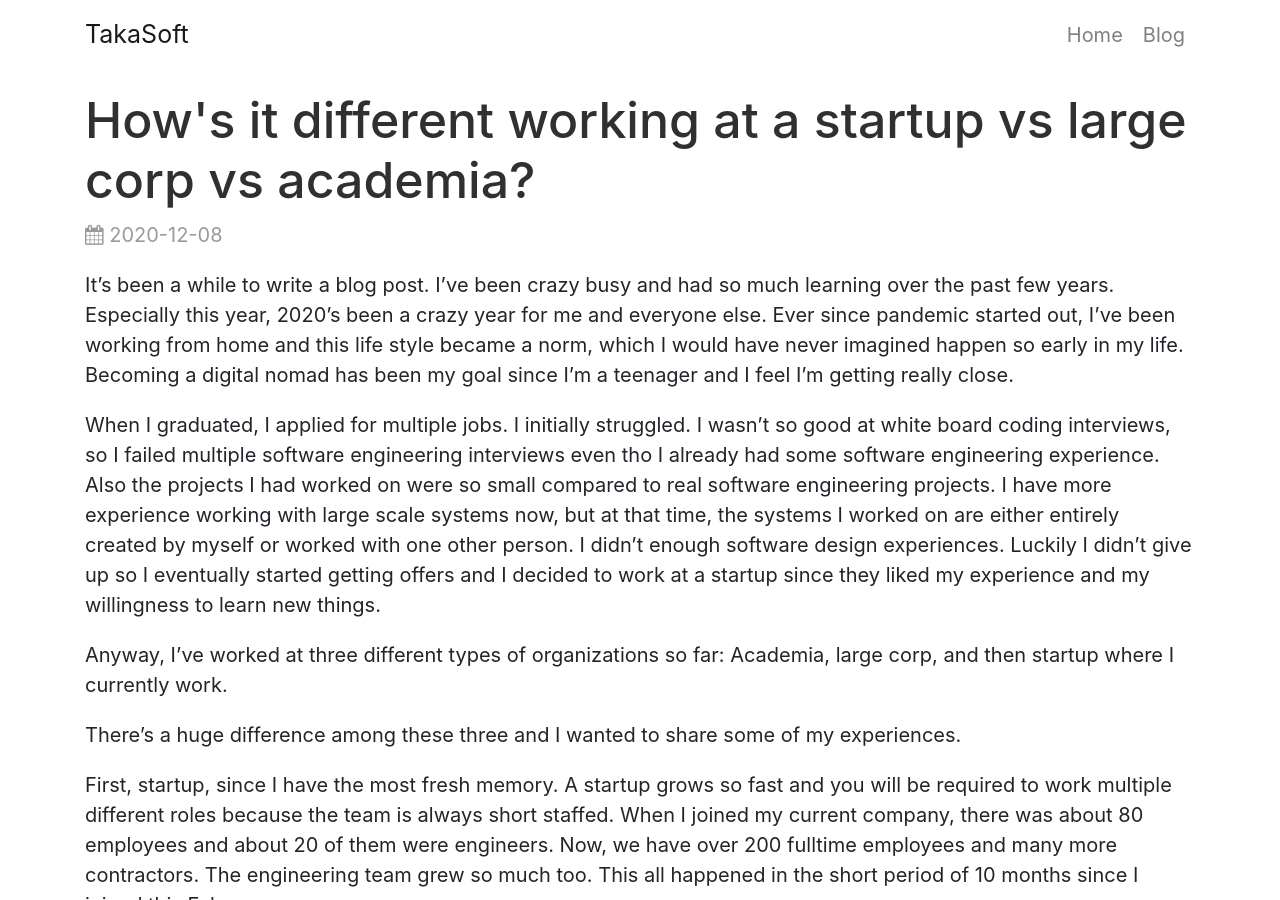
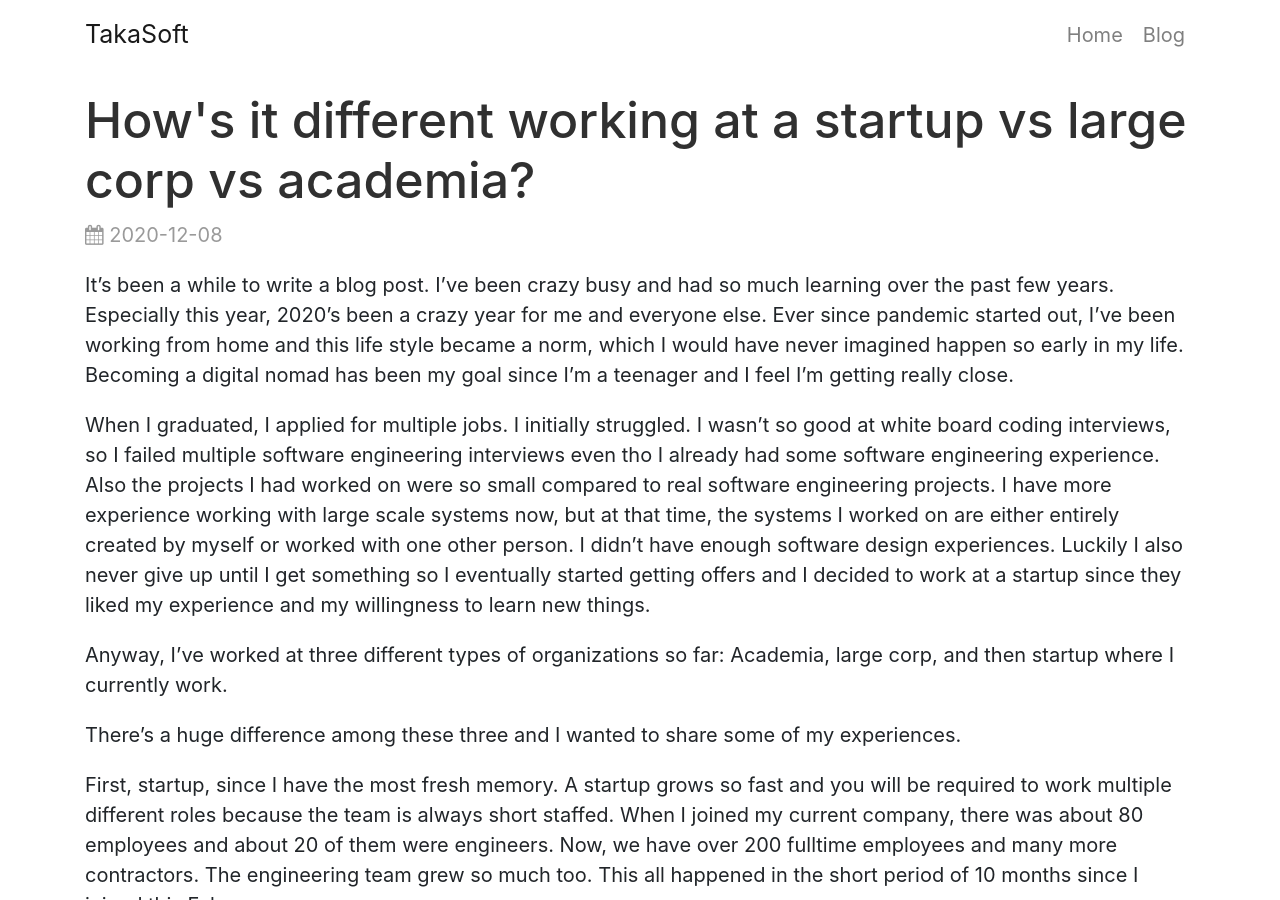
Before and after one commit to takasoft/takasoft.github.io, a Jekyll site: the page built from _posts/2020-12-08-difference-startup-big-corp-academia.md, in a window 1280 px wide and 900 px high. Built offline with Jekyll 4.4.1, drawn with Linux system fonts in a browser that asks for light colours.

Commit message:
update post

```diff
--- a/_posts/2020-12-08-difference-startup-big-corp-academia.md
+++ b/_posts/2020-12-08-difference-startup-big-corp-academia.md
@@ -5,7 +5,7 @@ title: How's it different working at a startup vs large corp vs academia?
 
 It's been a while to write a blog post. I've been crazy busy and had so much learning over the past few years. Especially this year, 2020's been a crazy year for me and everyone else. Ever since pandemic started out, I've been working from home and this life style became a norm, which I would have never imagined happen so early in my life.  Becoming a digital nomad has been my goal since I'm a teenager and I feel I'm getting really close.
 
-When I graduated, I applied for multiple jobs. I initially struggled. I wasn't so good at white board coding interviews, so I failed multiple software engineering interviews even tho I already had some software engineering experience. Also the projects I had worked on were so small compared to real software engineering projects. I have more experience working with large scale systems now, but at that time, the systems I worked on are either entirely created by myself or worked with one other person. I didn't enough software design experiences. Luckily I didn't give up so I eventually started getting offers and I decided to work at a startup since they liked my experience and my willingness to learn new things.
+When I graduated, I applied for multiple jobs. I initially struggled. I wasn't so good at white board coding interviews, so I failed multiple software engineering interviews even tho I already had some software engineering experience. Also the projects I had worked on were so small compared to real software engineering projects. I have more experience working with large scale systems now, but at that time, the systems I worked on are either entirely created by myself or worked with one other person. I didn't have enough software design experiences. Luckily I also never give up until I get something so I eventually started getting offers and I decided to work at a startup since they liked my experience and my willingness to learn new things.
 
 Anyway, I've worked at three different types of organizations so far: Academia, large corp, and then startup where I currently work.
 
```
